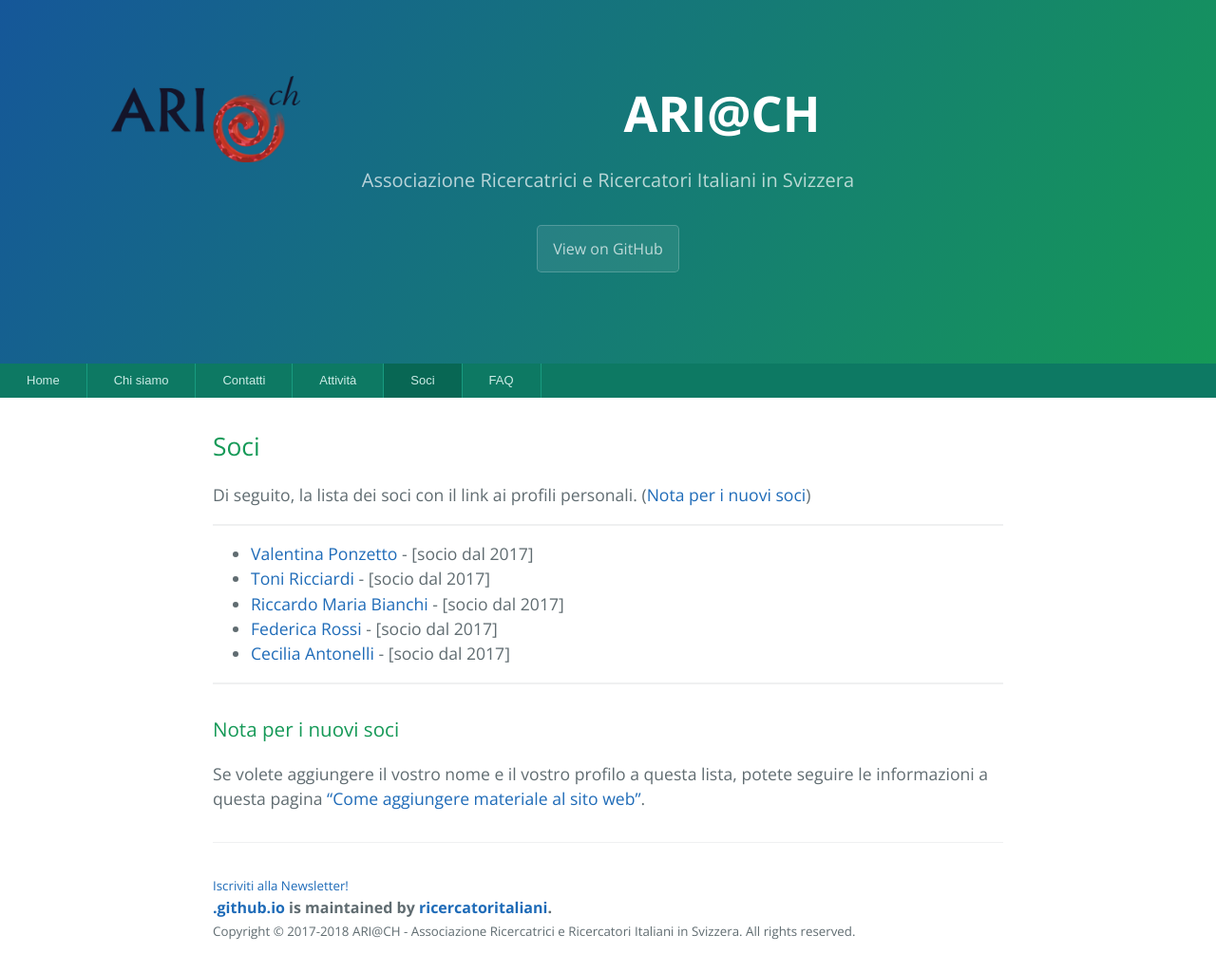
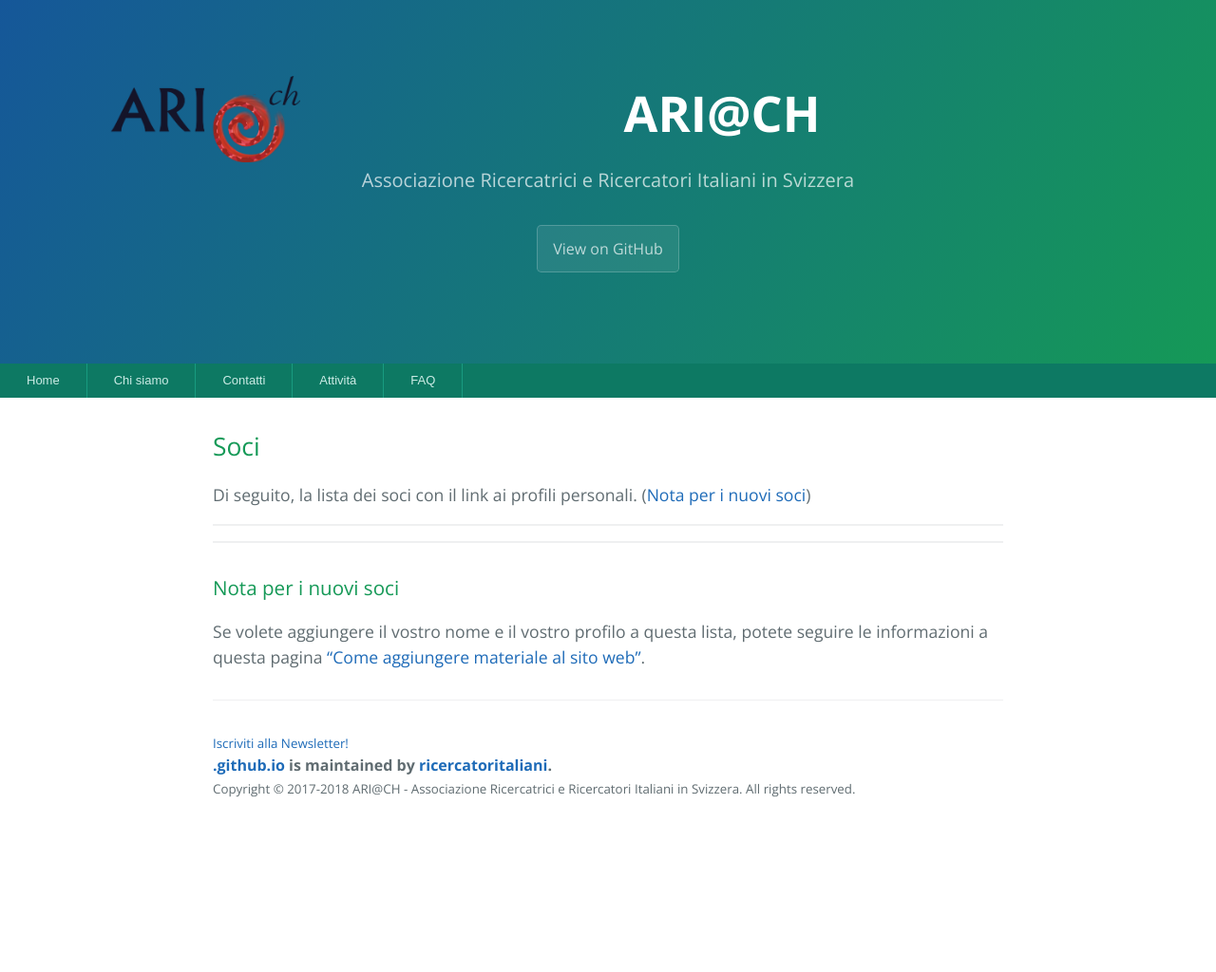
Before and after one commit to ricercatoritaliani/.github.io, a Jekyll site: the page built from pages/members/index.md, in a window 1280 px wide. Shown: the whole page at 95% size. Built offline with Jekyll 4.4.1, drawn with Linux system fonts in a browser that asks for light colours; comment, search, counter and statistics services are not loaded; after the commit the page ends 900 px from its top, so only the background shows below that.

Commit message:
aggiunta locandina 24 Aprile, oscurata sezione Soci e FAQ sezione sito

```diff
--- a/Gemfile
+++ b/Gemfile
@@ -5,4 +5,3 @@
 gem 'jekyll-paginate'
 gem 'kramdown'
 gem 'pygments.rb'
-#gem 'jekyll-theme-cayman'
--- a/_config.yml
+++ b/_config.yml
@@ -1,6 +1,10 @@
-# Cayman theme settings
+# Theme settings
+# --- Cayman ---
 # see: https://github.com/pages-themes/cayman
 #theme: jekyll-theme-cayman
+# --- Minimal Mistakes ---
+# see: https://github.com/mmistakes/minimal-mistakes
+# remote_theme: "mmistakes/minimal-mistakes"
 
 # Setup
 title: [ARI@CH]
--- a/_data/navigation.yml
+++ b/_data/navigation.yml
@@ -6,7 +6,7 @@
   name: Contatti
 - link: /pages/activities/
   name: Attività
-- link: /pages/members/
-  name: Soci
+# - link: /pages/members/
+#   name: Soci
 - link: /pages/faq/
   name: FAQ
--- a/pages/members/index.md
+++ b/pages/members/index.md
@@ -10,11 +10,11 @@
 
 ---
 
-<ul class="posts">
+<!-- <ul class="posts">
   {% for post in site.categories.member %}
     <li> <a href="{{ site.baseurl }}{{ post.url }}">{{ post.title }}</a> - [socio dal <span>{{ post.member-start }}</span>] </li>
   {% endfor %}
-</ul>
+</ul> -->
 
 ---
 
```
Also changed, not shown: _posts/activities/2018-04-11-giornata-della-ricerca-24-aprile-2018.md (+13 -7 lines), pages/faq/index.md (+1 -1 lines), 2 other files.
